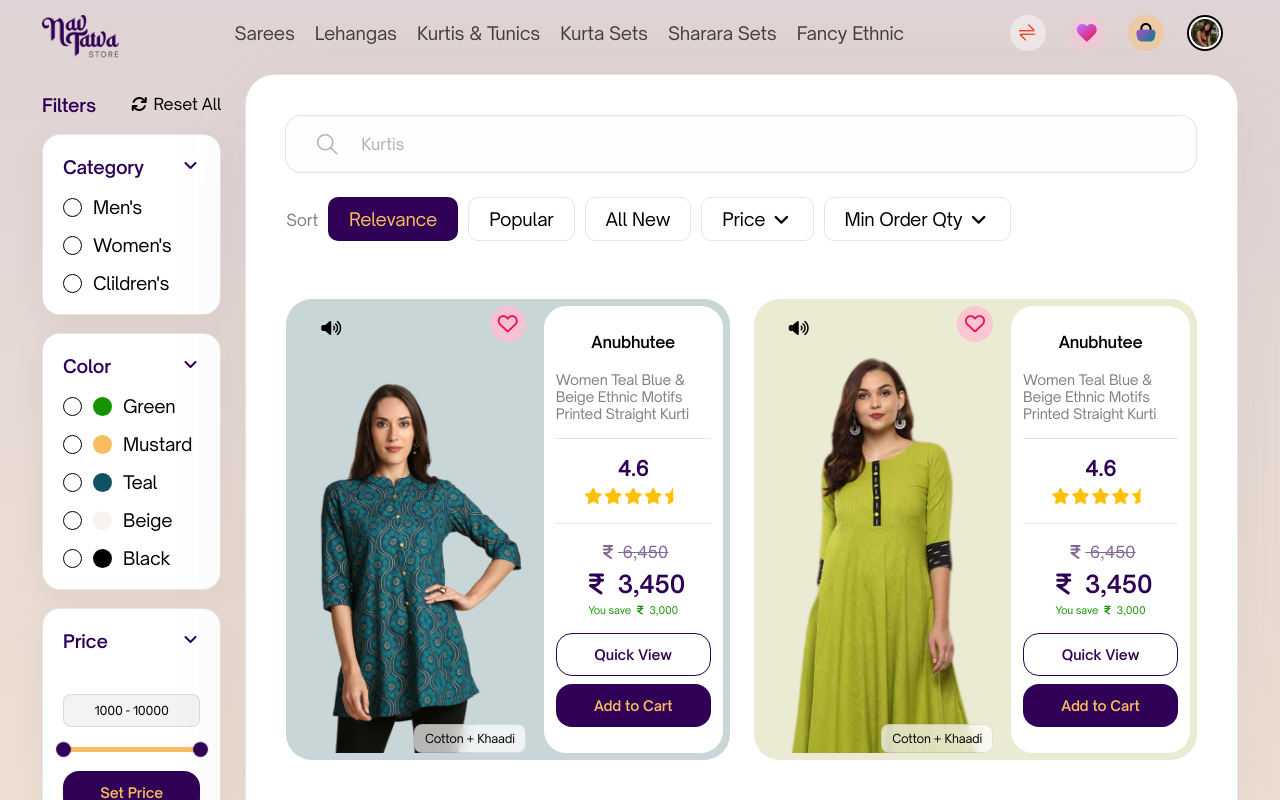
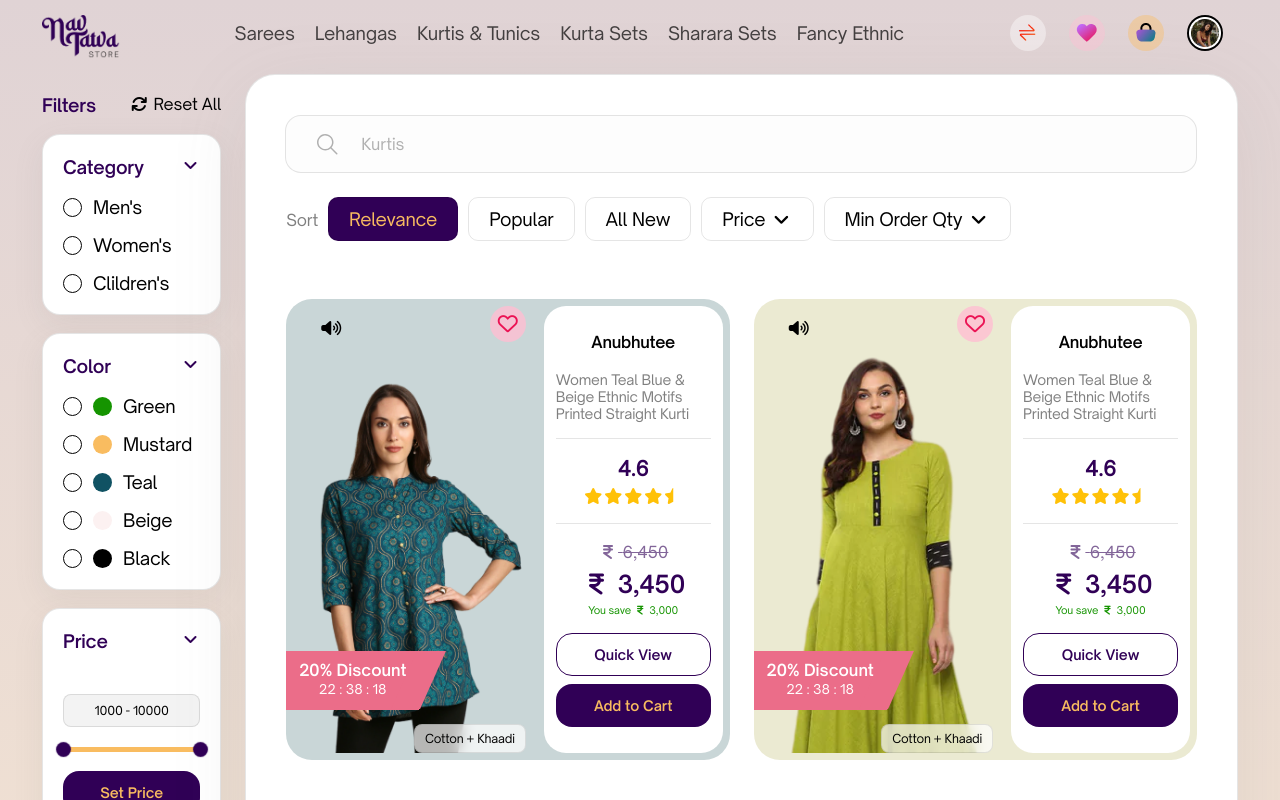
Before and after one commit to AvinashKrupa/training-navtatva, a Next.js app: page /shop in a window 1280 px wide. Shown: the top 800 px of the page. Built offline with nearby package versions, Linux system fonts and the light colour scheme.

Commit message:
discount label added

```diff
--- a/app/components/product/ProductSmallBlock.tsx
+++ b/app/components/product/ProductSmallBlock.tsx
@@ -30,6 +30,10 @@ const ProductSmallBlock = (props: any) => {
                                 <i className="far fa-heart fa-fw" />
                             </button>
                             <span className="img-name">Cotton + Khaadi</span>
+                        </div>
+                        <div className="discountBar text-white">
+                            <h4 className="fs-16 font-sb">20% Discount</h4>
+                            <p className="fs-13 font-r">22 : 38 : 18</p>
                         </div>
                     </div>
                     <div className="col-sm-5">
--- a/styles/style.css
+++ b/styles/style.css
@@ -2564,7 +2564,7 @@ background:#000;
   text-align: center;
   padding: 10px;
   position: absolute;
-  width: 25%;
+  width: 30%;
   left: 0;
   bottom: 50px;
 }
@@ -2573,7 +2573,7 @@ background:#000;
   content: "";
   background: #EB6D89;
   width: 29px;
-  height: 59px;
+  height: 58px;
   transform: skewX(-24deg);
   position: absolute;
   right: -14px;
```
